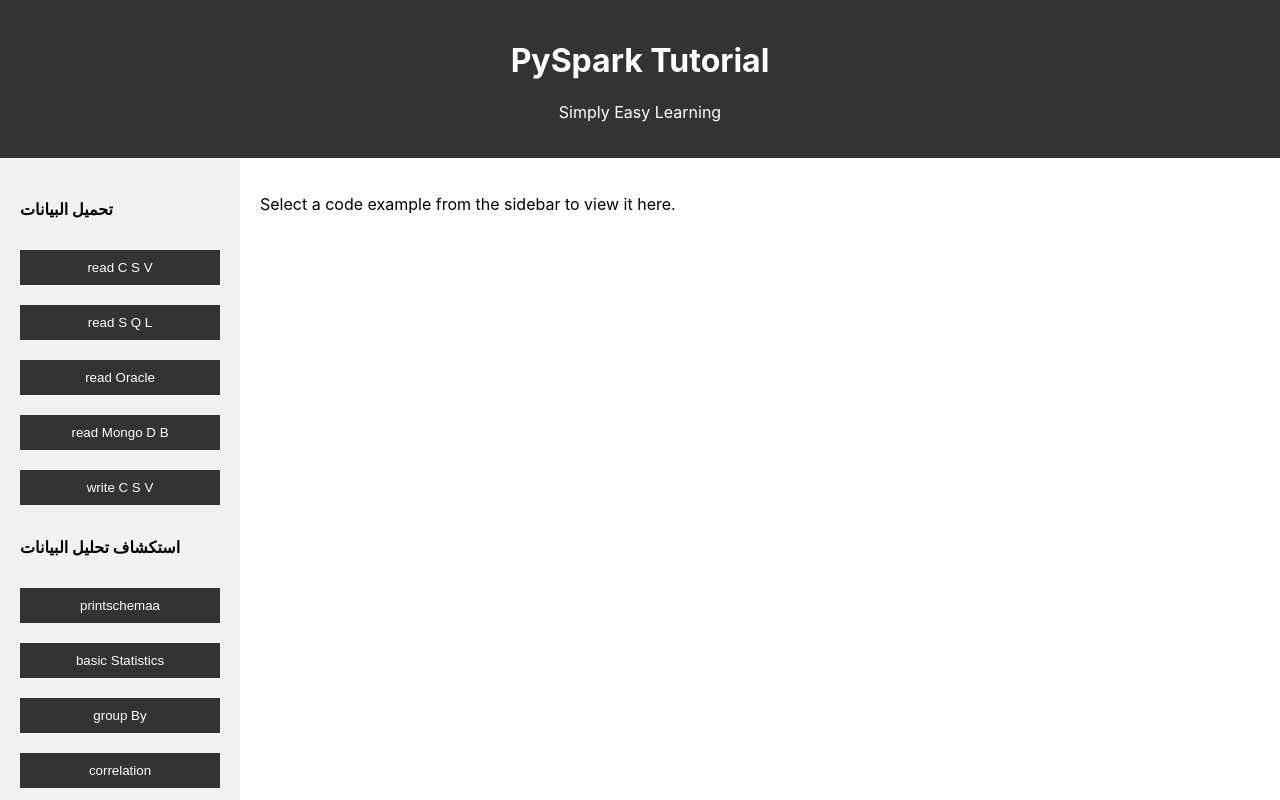
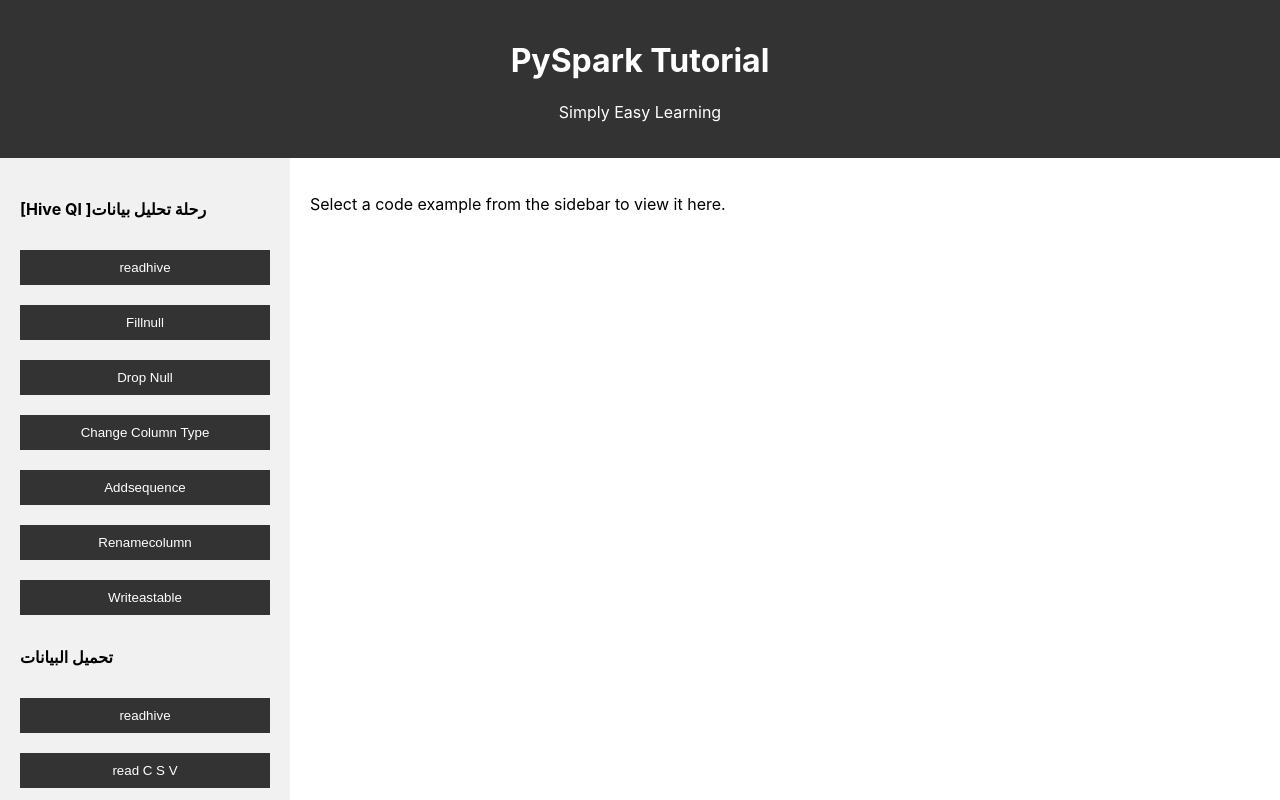
Before and after one commit to mahmoudamrhassan/Project_data_analysis, a React (Create React App) app in the folder my-app/: page / in a window 1280 px wide. Shown: the top 800 px of the page. Built offline with nearby package versions, Linux system fonts and the light colour scheme.

Commit message:
upload file and summery data

```diff
--- a/my-app/src/Components/Sidebar.js
+++ b/my-app/src/Components/Sidebar.js
@@ -2,9 +2,60 @@ import React from 'react';
 
 function Sidebar({ setCodeExample }) {
   const codeExamples = {
+
+// Hive Ql Journey
+readhive:`# Import required libraries
+from pyspark.sql import SparkSession
+# Create Spark session
+spark = SparkSession.builder.appName('DataProcessing').getOrCreate()
+# Read data using SQL
+df = spark.sql('''
+SELECT *
+FROM dbname.table_name
+''')`,
+
+Fillnull:`
+# Process data static
+# Fill null values
+df = df.na.fill('Missing Value', ['column_name'])
+`,
+DropNull:`
+# Process data static
+# Drop rows with null values
+df = df.na.drop(subset=['column_name'])`,
+ChangeColumnType:`
+# Process data static
+from pyspark.sql.types import StringType, IntegerType
+from pyspark.sql.functions import col
+
+# Change column types
+df = df.withColumn('column_name', col('column_name').cast(StringType()))
+`,
+Addsequence:`
+# Process data
+from pyspark.sql.window import Window
+from pyspark.sql.functions import row_number
+
+# Add sequence number
+window = Window.orderBy('id')
+df = df.withColumn('sequence', row_number().over(window))
+`,
+Renamecolumn:`
+# Process data static
+# Rename columns
+df = df.withColumnRenamed('column_name', 'new_column_name')
+
+`,
+Writeastable:`
+# Write processed data  SQL
+df.write.option('path', 'hdfs://PROD-HDFS-NN-HA/warehouse/tablespace/external/hive/ENter_DataBase_Name.db/Enter_newtable_name')/
+.saveAsTable('dbname.table_name')
+`,
+
     // Load Data
     readCSV: `from pyspark.sql import SparkSession\n\n# قراءة بيانات CSV\nspark = SparkSession.builder.appName("Read CSV").getOrCreate()\ndf = spark.read.csv("path/to/file.csv", header=True, inferSchema=True)\ndf.show()`,
     readSQL: `from pyspark.sql import SparkSession\n\n# قراءة بيانات من قاعدة بيانات SQL\nspark = SparkSession.builder.appName("Read SQL").getOrCreate()\ndf = spark.read.format("jdbc") \n.option("url", "jdbc:postgresql://hostname:port/dbname")\n.option("dbtable", "table_name")\n.option("user", "username")\n.option("password", "password")\n.load()\ndf.show()`,
+
     readOracle: `from pyspark.sql import SparkSession\n\n# قراءة بيانات من Oracle\nspark = SparkSession.builder.appName("Read Oracle").getOrCreate()\ndf = spark.read.format("jdbc") \n.option("url", "jdbc:oracle:thin:@//hostname:port/service_name")\n.option("dbtable", "table_name")\n.option("user", "username")\n.option("password", "password")\n.load()\ndf.show()`,
     readMongoDB: `from pyspark.sql import SparkSession\n\n# قراءة بيانات من MongoDB\nspark = SparkSession.builder.appName("Read MongoDB").getOrCreate()\ndf = spark.read.format("mongo")\n.option("uri", "mongodb://username:password@hostname:port/dbname.collection")\n.load()\ndf.show()`,
     writeCSV: `# كتابة البيانات إلى CSV\ndf.write.csv("path/to/output.csv")`,
@@ -30,34 +81,99 @@ function Sidebar({ setCodeExample }) {
     // Visualization Data
     visualizationExample: `import matplotlib.pyplot as plt\nimport pandas as pd\n\n# مثال على التصور باستخدام Pandas وMatplotlib\n# يجب تحويل DataFrame Spark إلى DataFrame Pandas أولاً\npdf = df.toPandas()\nplt.figure(figsize=(10,6))\nplt.bar(pdf['column_name'], pdf['another_column'])\nplt.title('Visualization Example')\nplt.show()`
   };
+  const explanations = {
+    // رحلة Hive QL
+    readhive: "هذا الكود يوضح كيفية قراءة البيانات من جداول Hive باستخدام SQL في Spark.",
+    Fillnull: "هذا المثال يوضح كيفية ملء القيم الفارغة في عمود معين باستخدام قيمة افتراضية.",
+    DropNull: "هذا الكود يوضح كيفية حذف الصفوف التي تحتوي على قيم فارغة في عمود معين من DataFrame.",
+    ChangeColumnType: "يوضح هذا المثال كيفية تغيير نوع بيانات عمود في DataFrame باستخدام الدالة cast.",
+    Addsequence: "هذا الكود يوضح كيفية إضافة تسلسل أرقام إلى DataFrame باستخدام وظيفة نافذة.",
+    Renamecolumn: "يوضح هذا الكود كيفية إعادة تسمية عمود في DataFrame.",
+    Writeastable:'هذا الكود يوضح كيفية كتابة البيانات من جداول Hive باستخدام SQL في Spark.',
+    // تحميل البيانات
+    readCSV: "يوضح هذا الكود كيفية قراءة البيانات من ملف CSV إلى DataFrame في Spark مع استنتاج العنوان والهيكل تلقائيًا.",
+    readSQL: "هذا المثال يوضح كيفية قراءة البيانات من قاعدة بيانات SQL باستخدام JDBC.",
+    readOracle: "يوضح هذا الكود كيفية قراءة البيانات من قاعدة بيانات Oracle باستخدام JDBC.",
+    readMongoDB: "يوضح هذا المثال كيفية قراءة البيانات من MongoDB.",
+    writeCSV: "يوضح هذا المقتطف كيفية كتابة البيانات من DataFrame إلى ملف CSV.",
 
-  const explanations = {
-    readCSV: "هذا الكود يوضح كيفية قراءة البيانات من ملف CSV إلى DataFrame في Spark، مع تمكين استنتاج العنوان والهيكل.",
-    readSQL: "هذا المثال يوضح كيفية قراءة البيانات من قاعدة بيانات SQL باستخدام JDBC.",
-    readOracle: "هذا الكود يوضح كيفية قراءة البيانات من قاعدة بيانات Oracle باستخدام JDBC.",
-    readMongoDB: "هذا المثال يوضح كيفية قراءة البيانات من MongoDB.",
-    writeCSV: "هذا المقتطف يوضح كيفية كتابة البيانات من DataFrame إلى ملف CSV.",
+    // استكشاف تحليل البيانات
+    printschemaa: "يوضح هذا المثال كيفية طباعة مخطط DataFrame لعرض أسماء الأعمدة وأنواع بياناتها.",
+    basicStatistics: "يوضح هذا الكود كيفية حساب إحصائيات أساسية مثل المتوسط والحد الأقصى والحد الأدنى لعمود معين في DataFrame.",
+    groupBy: "يوضح هذا المثال كيفية تجميع البيانات وفقًا لعمود معين وعدّ عدد التكرارات لكل قيمة.",
+    correlation: "يوضح هذا الكود كيفية حساب معامل الارتباط بين عمودين في DataFrame.",
+    nullValues: "يوضح هذا المثال كيفية حساب عدد القيم الفارغة في كل عمود من أعمدة DataFrame.",
+
+    // إعداد البيانات
+    dataPrep: "يوضح هذا الكود كيفية إعداد البيانات باستخدام مكتبة MLlib في Spark.",
+    replaceDollar: "يوضح هذا الكود كيفية استبدال علامة الدولار ($) في عمود من DataFrame باستخدام الدالة regexp_replace.",
+    changeDataType: "يوضح هذا المثال كيفية تغيير نوع البيانات لعمود معين في DataFrame.",
+    changeDateFormat: "يوضح هذا الكود كيفية تغيير تنسيق التاريخ في عمود باستخدام الدالة date_format.",
+
+    // تصور البيانات
+    visualizationExample: "يوضح هذا المثال كيفية استخدام مكتبة Matplotlib لتصور بيانات DataFrame بعد تحويلها إلى DataFrame من Pandas."
+  };
+
+//   const explanations = {
+//     // Hive Ql Journey
+
+//     readhive:``,
+
+// Fillnull:`
+
+// `,
+// DropNull:`
+// `,
+// ChangeColumnType:`
+
+// `,
+// Addsequence:`
+
+// `,
+// Renamecolumn:`
 
 
-    // Explanation for printschemaa
-    printschemaa: "هذا المثال يوضح كيفية طباعة مخطط DataFrame الذي يعرض أسماء الأعمدة وأنواع بياناتها.",
-    basicStatistics: "هذا الكود يوضح كيفية حساب إحصائيات أساسية مثل المتوسط والحد الأقصى والحد الأدنى لعمود معين في DataFrame.",
-    groupBy: "هذا المثال يوضح كيفية تجميع البيانات بناءً على عمود معين وعدّ عدد التكرارات لكل قيمة.",
-    correlation: "هذا الكود يحسب معامل الارتباط بين عمودين في DataFrame.",
-    nullValues: "هذا المثال يظهر كيفية حساب عدد القيم الفارغة في كل عمود من أعمدة DataFrame.",
+// `,
+//     readCSV: "هذا الكود يوضح كيفية قراءة البيانات من ملف CSV إلى DataFrame في Spark، مع تمكين استنتاج العنوان والهيكل.",
+//     readSQL: "هذا المثال يوضح كيفية قراءة البيانات من قاعدة بيانات SQL باستخدام JDBC.",
+//     readOracle: "هذا الكود يوضح كيفية قراءة البيانات من قاعدة بيانات Oracle باستخدام JDBC.",
+//     readMongoDB: "هذا المثال يوضح كيفية قراءة البيانات من MongoDB.",
+//     writeCSV: "هذا المقتطف يوضح كيفية كتابة البيانات من DataFrame إلى ملف CSV.",
 
-    dataPrep: "هذا الكود يوضح تقنيات إعداد البيانات في MLlib في Spark.",
-      // New Explanations
-  replaceDollar: "هذا الكود يوضح كيفية استبدال علامة الدولار ($) في عمود من DataFrame باستخدام الدالة regexp_replace.",
-  changeDataType: "هذا المثال يوضح كيفية تغيير نوع البيانات لعمود معين في DataFrame.",
-  changeDateFormat: "هذا الكود يوضح كيفية تغيير تنسيق التاريخ في عمود باستخدام الدالة date_format.",
 
-    visualizationExample: "هذا المثال يوضح كيفية استخدام مكتبة Matplotlib لتصور بيانات DataFrame باستخدام Pandas."
-  };
+//     // Explanation for printschemaa
+//     printschemaa: "هذا المثال يوضح كيفية طباعة مخطط DataFrame الذي يعرض أسماء الأعمدة وأنواع بياناتها.",
+//     basicStatistics: "هذا الكود يوضح كيفية حساب إحصائيات أساسية مثل المتوسط والحد الأقصى والحد الأدنى لعمود معين في DataFrame.",
+//     groupBy: "هذا المثال يوضح كيفية تجميع البيانات بناءً على عمود معين وعدّ عدد التكرارات لكل قيمة.",
+//     correlation: "هذا الكود يحسب معامل الارتباط بين عمودين في DataFrame.",
+//     nullValues: "هذا المثال يظهر كيفية حساب عدد القيم الفارغة في كل عمود من أعمدة DataFrame.",
+//     Fillnull:`
+//     # Process data
+// # Fill null values
+// df = df.na.fill('Missing Value', ['column_name'])
+//     `,
+//     dataPrep: "هذا الكود يوضح تقنيات إعداد البيانات في MLlib في Spark.",
+//       // New Explanations
+//   replaceDollar: "هذا الكود يوضح كيفية استبدال علامة الدولار ($) في عمود من DataFrame باستخدام الدالة regexp_replace.",
+//   changeDataType: "هذا المثال يوضح كيفية تغيير نوع البيانات لعمود معين في DataFrame.",
+//   changeDateFormat: "هذا الكود يوضح كيفية تغيير تنسيق التاريخ في عمود باستخدام الدالة date_format.",
+
+//     visualizationExample: "هذا المثال يوضح كيفية استخدام مكتبة Matplotlib لتصور بيانات DataFrame باستخدام Pandas."
+//   };
 
   return (
-    <div style={{ width: '200px', backgroundColor: '#f1f1f1', padding: '20px' }}>
+    <div style={{ width: '250px', backgroundColor: '#f1f1f1', padding: '20px' }}>
       {/* <h3>مواضيع Spark</h3> */}
+      <h4>  [Hive Ql ]رحلة تحليل بيانات </h4>
+      {Object.keys(codeExamples).filter(key => key.endsWith("hive") || key ===  "Fillnull" || key ===  "DropNull"|| key ===  "ChangeColumnType"|| key ===  "Addsequence" || key ===  "Renamecolumn" ||  key === "Writeastable" ).map((key) => (
+        <button
+          key={key}
+          onClick={() => setCodeExample({ code: codeExamples[key], explanation: explanations[key] })}
+          style={buttonStyle}
+        >
+          {key.replace(/([A-Z])/g, ' $1').trim()}
+        </button>
+      ))}
 
       {/* Load Data Section */}
       <h4>تحميل البيانات</h4>
@@ -73,7 +189,7 @@ function Sidebar({ setCodeExample }) {
 
       {/* Explore Data Analysis Section */}
       <h4>استكشاف تحليل البيانات</h4>
-      {Object.keys(codeExamples).filter(key => key.startsWith("basic") || key.startsWith("group") || key === "correlation" || key === "nullValues"|| key === "printschemaa").map((key) => (
+      {Object.keys(codeExamples).filter(key => key.startsWith("basic") || key.startsWith("group") || key === "correlation" || key === "nullValues" || key === "printschemaa" || key ===  "Fillnull" ).map((key) => (
         <button
           key={key}
           onClick={() => setCodeExample({ code: codeExamples[key], explanation: explanations[key] })}
@@ -85,7 +201,7 @@ function Sidebar({ setCodeExample }) {
 
       {/* Transformation Data Section */}
       <h4>تحويل البيانات</h4>
-      {Object.keys(codeExamples).filter(key => key === "dataPrep" || key === "replaceDollar" || key === "changeDataType" || key === "changeDateFormat" || key === "dataPrep"  ).map((key) => (
+      {Object.keys(codeExamples).filter(key => key === "dataPrep" || key === "replaceDollar" || key === "changeDataType" || key === "changeDateFormat" || key === "dataPrep" ).map((key) => (
         <button
           key={key}
           onClick={() => setCodeExample({ code: codeExamples[key], explanation: explanations[key] })}
```
